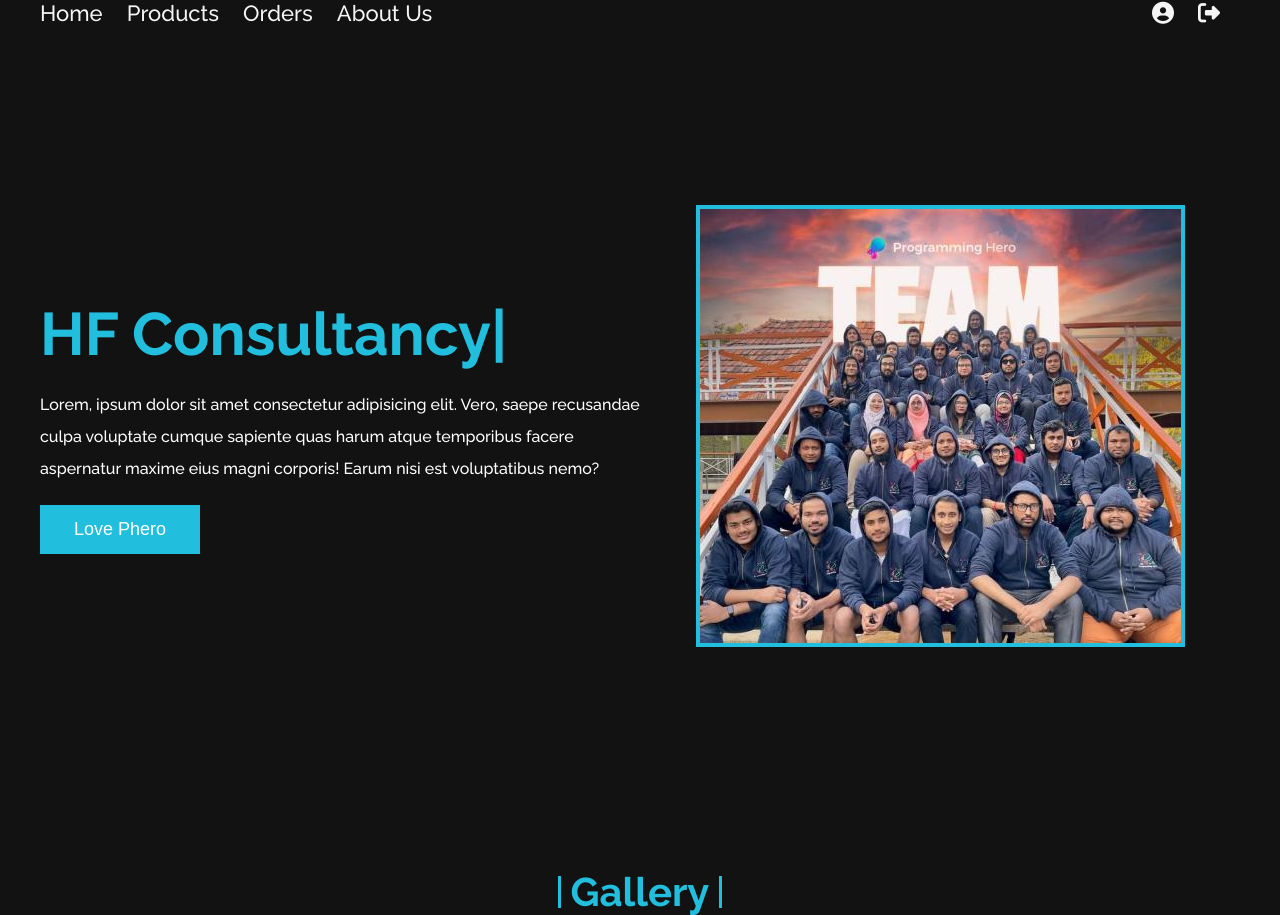
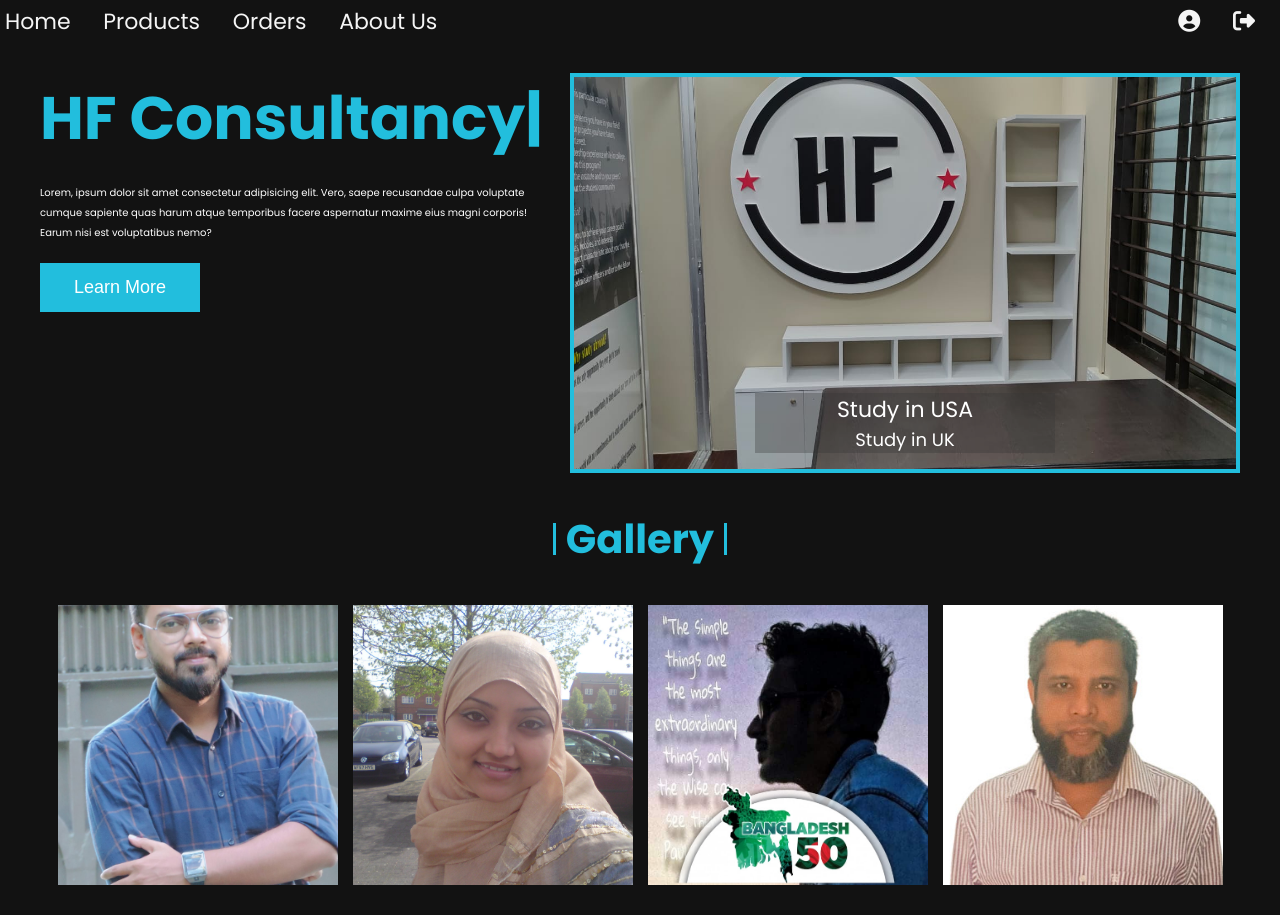
Before and after one commit to faisal2410/typing-effect, a plain HTML site: page index.html in a window 1280 px wide. Shown: the top 915 px of the page. After the commit the page ends 885 px from the top, so only its background shows below. Drawn offline with Linux system fonts and the light colour scheme.

Commit message:
banner updated

```diff
--- a/index.html
+++ b/index.html
@@ -5,6 +5,9 @@
     <meta charset="UTF-8">
     <meta http-equiv="X-UA-Compatible" content="IE=edge">
     <meta name="viewport" content="width=device-width, initial-scale=1.0">
+    <link rel="preconnect" href="https://fonts.googleapis.com">
+<link rel="preconnect" href="https://fonts.gstatic.com" crossorigin>
+<link href="https://fonts.googleapis.com/css2?family=Poppins:wght@400;700;900&display=swap" rel="stylesheet">
     <script src="https://kit.fontawesome.com/7de0217be2.js" crossorigin="anonymous"></script>
     <link rel="stylesheet" href="./style.css">
     <title>HF Consultancy</title>
@@ -12,23 +15,21 @@
 </head>
 
 <body>
-    <main class="container">
         <header class="header">
             <nav>
                 <span>
-
                     <a href="">Home</a>
                     <a href="">Products</a>
                     <a href="">Orders</a>
                     <a href="">About Us</a>
                 </span>
                 <span>
-
                     <a href=""><i class="fas fa-user-circle"></i></a>
                     <a href=""><i class="fas fa-sign-out-alt"></i></a>
                 </span>
             </nav>
         </header>
+        <main class="container">
         <section class="banner">
             <div class="banner-left">
                 <div>
@@ -41,11 +42,15 @@
                         nisi
                         est voluptatibus nemo?
                     </p>
-                    <button class="love-button">Love Phero</button>
+                    <button class="love-button">Learn More</button>
                 </div>
             </div>
-            <div class="banner-right">
-                <img src="./img/team.jpg" alt="">
+            <div class="banner-right" >
+                <img src="./img/hf.jpeg" alt="">
+                <div class="banner-content">
+                    <h3>Study in USA</h3>
+                    <p>Study in UK</p>
+                </div>
             </div>
         </section>
         <section>
@@ -58,7 +63,7 @@
                     <div class="border right"></div>
                     <div class="border top"></div>
                     <div class="border bottom"></div>
-                    <img src="./img/jhankar.jpg" alt="">
+                    <img src="./img/habib.jpg" alt="">
                     <div class="photo-content">
                         <h1>Habibur Rahman</h1>
                         <p>Chief Consultant & Founder</p>
@@ -69,7 +74,7 @@
                     <div class="border right"></div>
                     <div class="border top"></div>
                     <div class="border bottom"></div>
-                    <img src="./img/jhankar.jpg" alt="">
+                    <img src="./img/airin.jpg" alt="">
                     <div class="photo-content">
                         <h1>Airin Aftab Ali</h1>
                         <p>Head of Education & Founder</p>
@@ -80,7 +85,7 @@
                     <div class="border right"></div>
                     <div class="border top"></div>
                     <div class="border bottom"></div>
-                    <img src="./img/rasel.jpg" alt="">
+                    <img src="./img/fahim.jpg" alt="">
                     <div class="photo-content">
                         <h1>Fahim Ishtiaque</h1>
                         <p>Head of Audit & Founder</p>
@@ -91,7 +96,7 @@
                     <div class="border right"></div>
                     <div class="border top"></div>
                     <div class="border bottom"></div>
-                    <img src="./img/reza.png" alt="">
+                    <img src="./img/faisal.jpg" alt="">
                     <div class="photo-content">
                         <h1>Faisal Ahmed</h1>
                         <p>CTO & Founder</p>
@@ -101,5 +106,4 @@
         </section>
     </main>
 </body>
-
 </html>
--- a/style.css
+++ b/style.css
@@ -1,11 +1,15 @@
-@import url('https://fonts.googleapis.com/css2?family=Raleway:wght@500;700&display=swap');
+
 *{
     margin: 0;
     padding: 0;
+    box-sizing: border-box;
+}
+html{
+    font-size:62.5%;
 }
 body{
     background-color: #121212;
-    font-family: 'Raleway', sans-serif;
+    font-family: 'Poppins', sans-serif;
 }
 .container{
     max-width: 1200px;
@@ -17,29 +21,33 @@ nav a{
     font-size:22px;
     font-weight:500;
     margin-right: 20px;
+    display: inline-block;
+    padding:5px 5px;
 }
 nav{
     display:flex;
     justify-content:space-between;
+    padding-bottom: 30px;
 }
 
 .banner{
     display: flex;
-    height: 100vh;
+    height:400px;
+    /* height: 50vh;   */
 }
 .banner-left{
-    flex: 1;
+  width:500px;
     color: #fff;
     display: flex;
-    align-items: center;
+    /* align-items: center; */
 }
 .banner-right{
-    flex: 1;
+   flex:1;
     display: flex;
     justify-content: center;
-    align-items: center;
+    margin-left:30px;
+    position:relative;
 }
-
 .banner-title{
     font-size: 60px;
     white-space: nowrap;
@@ -47,7 +55,7 @@ nav{
     color: transparent;
 }
 .banner-title::before{
-    content: 'Programming hero';
+    content: 'HF Consultancy';
     position: absolute;
     top: 0;
     left: 0;
@@ -71,6 +79,21 @@ nav{
 .love-button:hover{
     background-color: transparent;
     color: #22bedd;
+}
+.banner-content{
+    position:absolute;
+    bottom:20px;
+    color:#fff;
+    background-color:hsla(0, 0%, 20%, 0.315);
+    width:300px;
+    text-align:center;
+}
+.banner-content h3{
+    font-size:22px;
+    font-weight:400;
+}
+.banner-content p {
+    font-size:18px;
 }
 
 @keyframes typing {
@@ -133,9 +156,6 @@ nav{
     56% {
         content: 'HF Consultancy|';
     }
-
-
-
     60%,
     87% {
         content: 'HF Consultancy|';
@@ -195,7 +215,10 @@ nav{
 }
 .banner-right img{
     border: 4px solid #22bedd;
+    object-fit:cover;
+    width:100%;
 }
+
 .section-title{
     text-align: center;
 }
@@ -297,3 +320,18 @@ nav{
 .photo:hover::before{
     opacity: 1;
 }
+
+.banner-right::before{
+    content: "";
+    height: 100%;
+    width: 100%;
+    position: absolute;
+    background-color: rgba(0, 0, 0, 0.5);
+    opacity: 0;
+    top: 0;
+    left: 0;
+    transition: .3s linear;
+}
+.banner-right:hover::before{
+    opacity: 1;
+}
```
Also changed, not shown: img/airin.jpg (added), img/fahim.jpg (added), img/faisal.jpg (added), img/habib.jpg (added), img/hf.jpeg (added).
